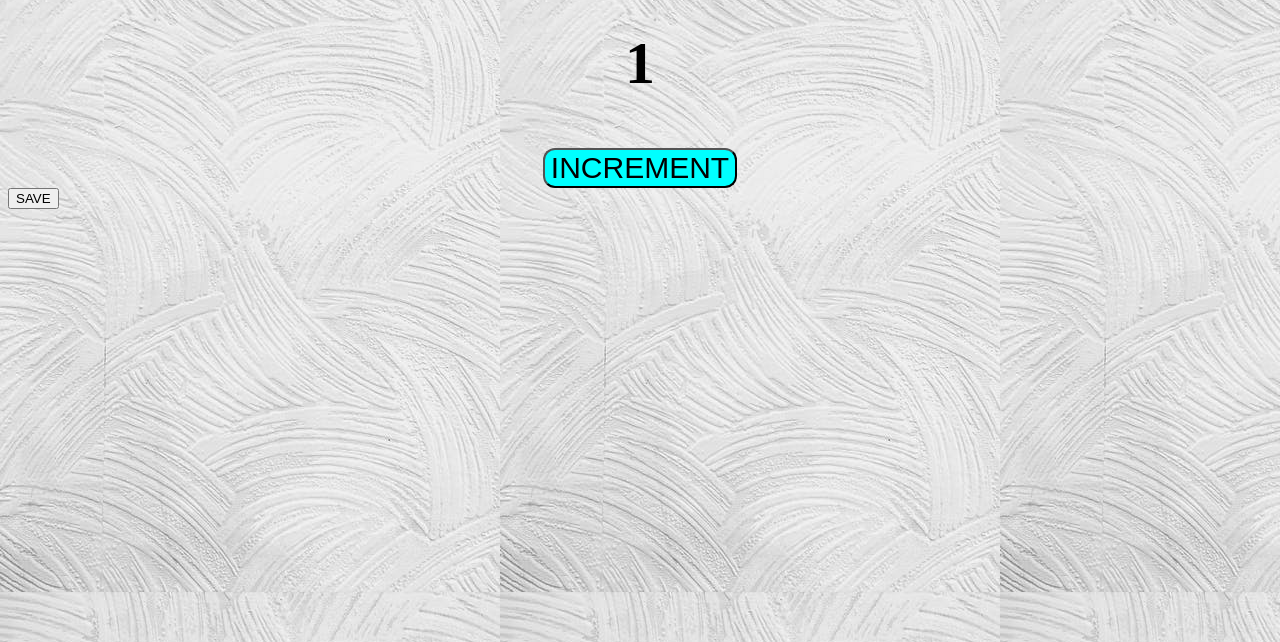
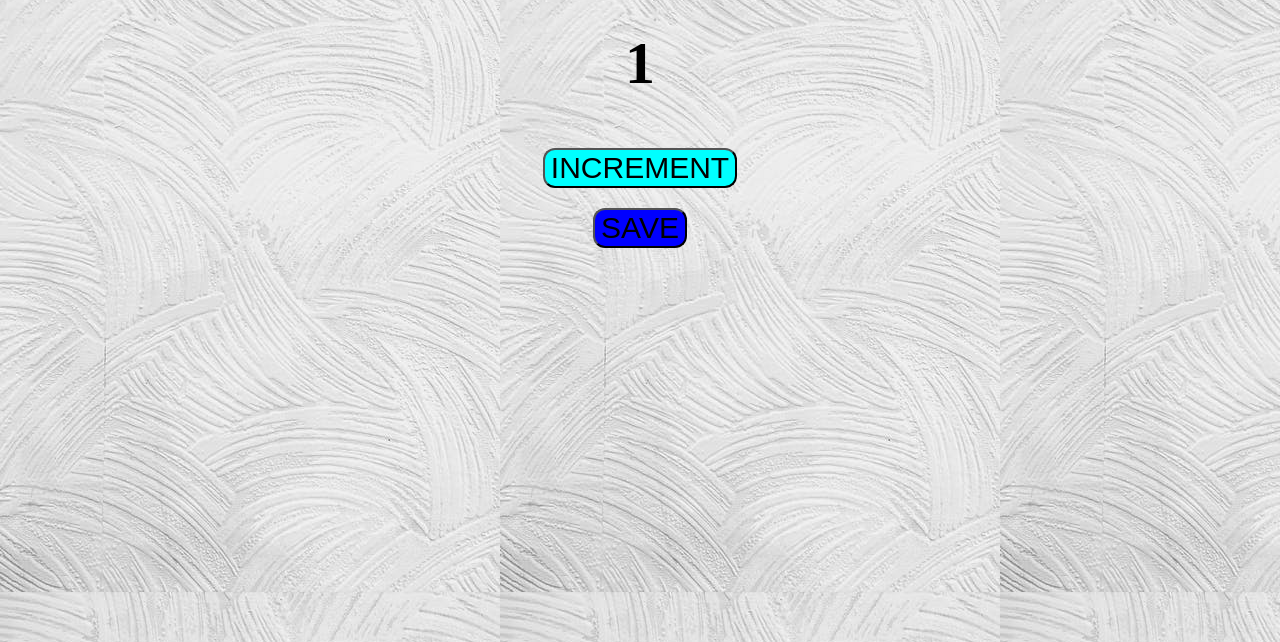
Before and after one commit to kenyan-coder/Js-Counter-App, a plain HTML site: page index.html in a window 1280 px wide. Shown: the part 158-800 px from the top of the page. Drawn offline with Linux system fonts and the light colour scheme.

Commit message:
style the save button

```diff
--- a/index.css
+++ b/index.css
@@ -17,5 +17,12 @@ h1{
     margin: auto;
     display: block;
 
-
 }
+#save-btn{
+    background-color: blue;
+    margin: auto;
+    display: block;
+    border-radius: 12px;
+    margin-top: 20px;
+    font-size: 30px;
+}
```
